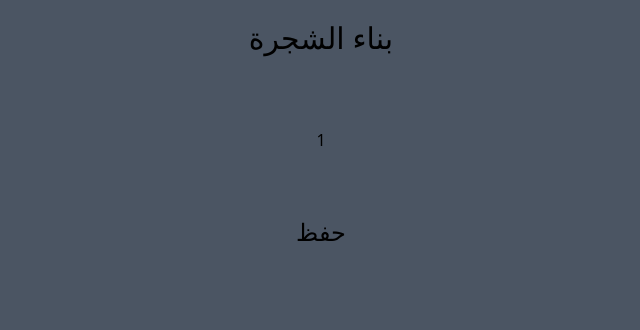
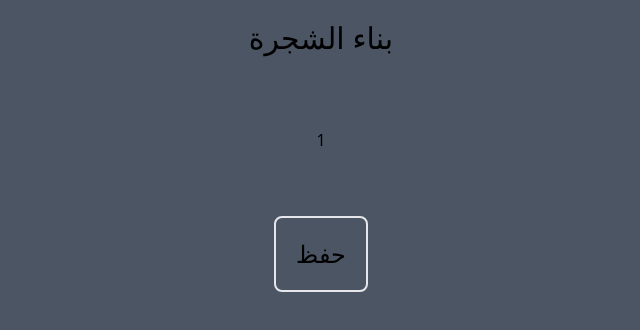
Before and after one commit to mahmoud-eltahawy/ensab, an Angular app in the folder ensab_ui/: page /ftree/1 in a window 1280 px wide. Shown: the top 330 px of the page, without its empty margins (319-959 px from the left). Built offline with nearby package versions, Linux system fonts and the light colour scheme.

Commit message:
get save button out

```diff
--- a/ensab_ui/src/app/ftree/ftree.component.html
+++ b/ensab_ui/src/app/ftree/ftree.component.html
@@ -1,10 +1,12 @@
 <section class="grid justify-items-center overflow-auto">
   <h1 class="text-center m-5 text-3xl">بناء الشجرة</h1>
   <member-node [member]="member!" />
-  @if(show_save_button()){
-  <button
-    class="text-center m-5 text-2xl"
-    (click)="createUpdate()"
-  >حفظ</button>
-  }
 </section>
+<div class="grid justify-items-center">
+@if(show_save_button()){
+<button
+  class="text-center m-5 text-2xl border-2 hover:border-dashed p-5 rounded-lg"
+  (click)="createUpdate()"
+>حفظ</button>
+}
+</div>
--- a/ensab_ui/src/app/ftree/member-node/member.ts
+++ b/ensab_ui/src/app/ftree/member-node/member.ts
@@ -202,7 +202,7 @@ export default class Member {
   }
 
   static create_from_name(name: string): Member {
-    const names = name.split(" ");
+    const names = name.split("->");
     const namei = names.pop();
     if (!namei) {
       return new Member("");
```
